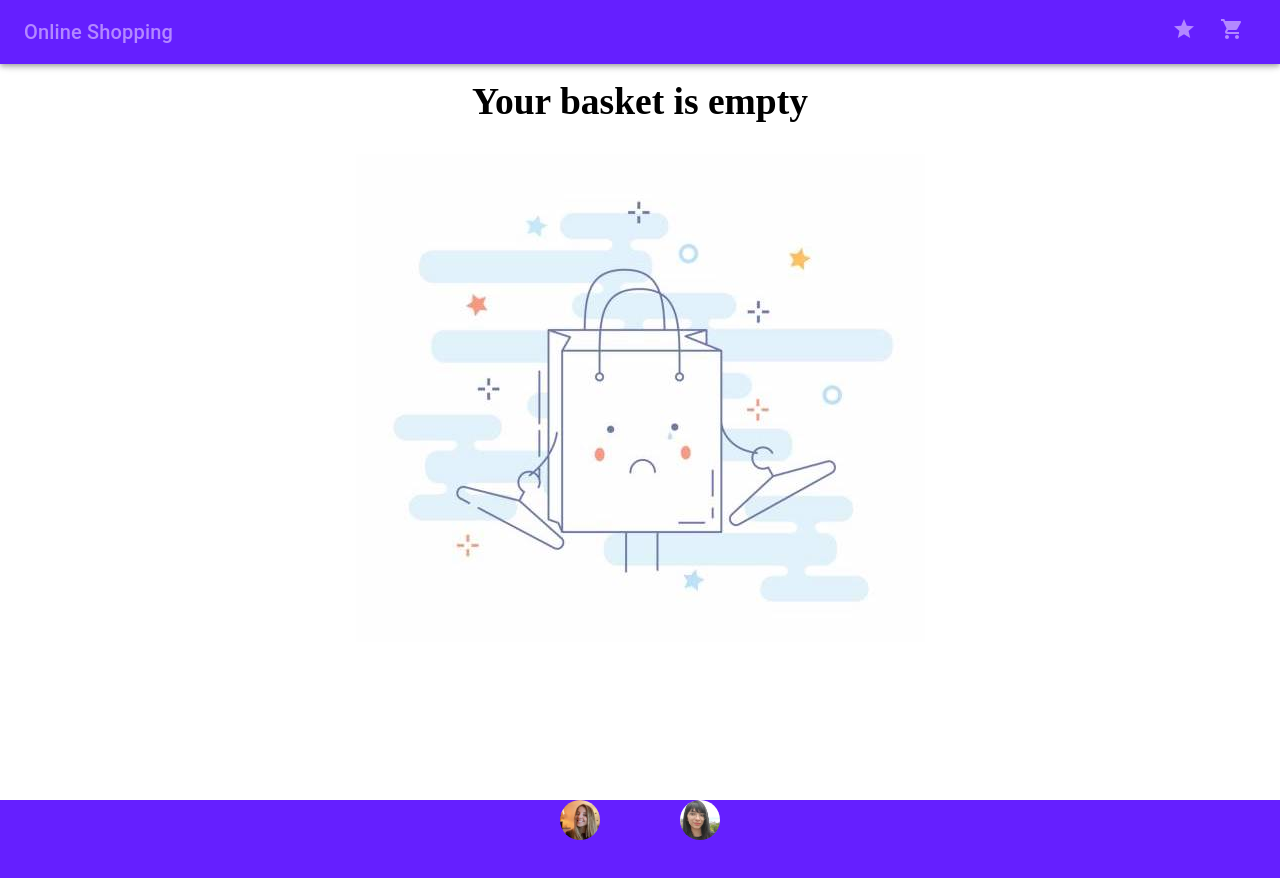
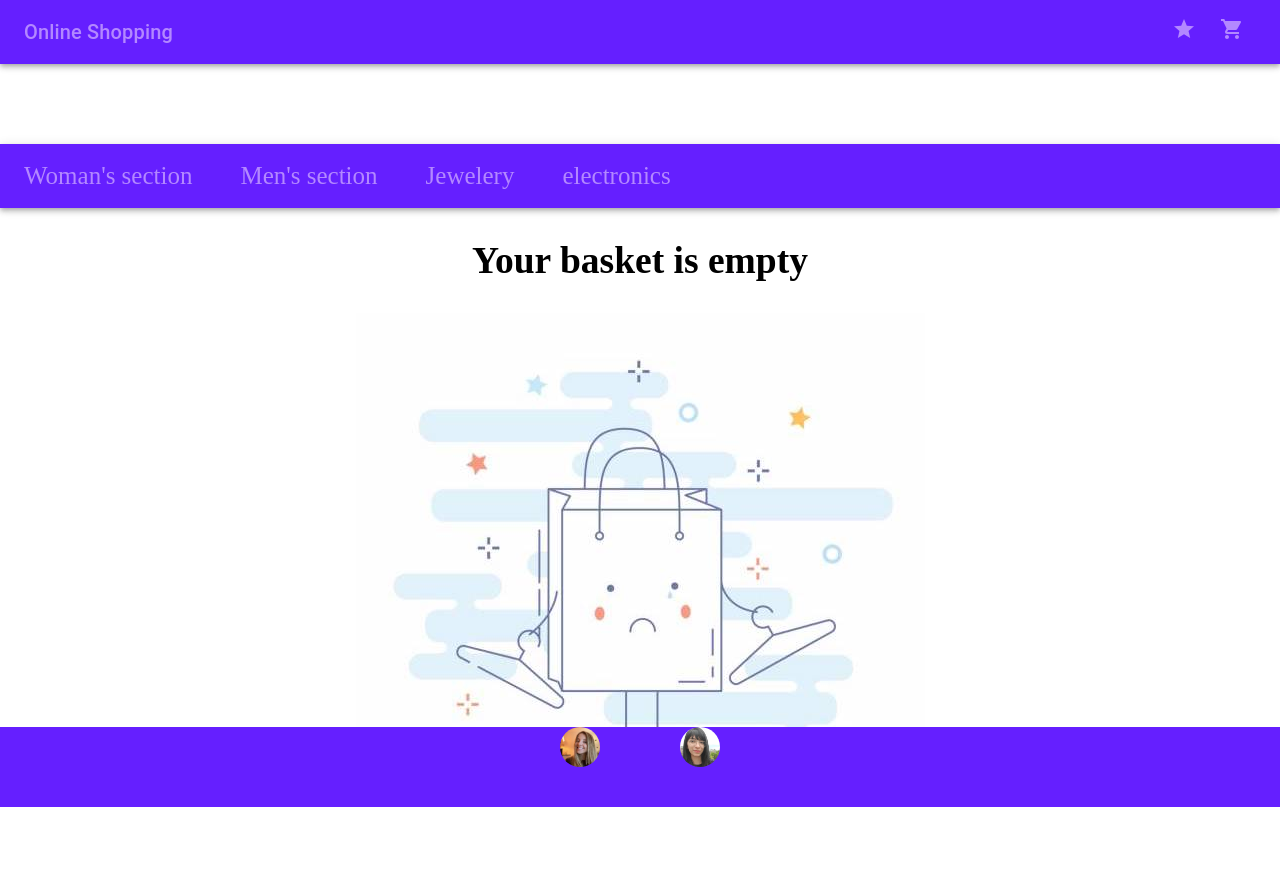
Before and after one commit to TamirisCss/react-online-shopping, a React (Create React App) app: page /cart in a window 1280 px wide. After the commit the page ends 807 px from the top, so only its background shows below. Built offline with nearby package versions, Linux system fonts and the light colour scheme.

Commit message:
add subheader

```diff
--- a/src/Overview.js
+++ b/src/Overview.js
@@ -5,14 +5,18 @@ import Favorites from "./components/Favorites";
 import Cart from "./components/Cart";
 import Navbar from "./components/Navbar";
 import Footer from "./components/Footer";
+import Category from "./components/Category";
+import Categories from "./components/Categories";
 
 export default function Overview() {
   return (
     <>
       <Router>
         <Navbar />
+        <Categories />
         <Routes>
           <Route path="/" element={<Products />}></Route>
+          <Route path="/Category/:type" element={<Category />}></Route>
           <Route
             path="/productDetails/:id"
             element={<ProductDetails />}
--- /dev/null
+++ b/src/components/Categories.jsx
@@ -0,0 +1,56 @@
+import React from "react";
+import AppBar from "@mui/material/AppBar";
+import Toolbar from "@mui/material/Toolbar";
+
+import { Link } from "react-router-dom";
+
+
+const Categories = () => {
+
+
+  return (
+    <AppBar
+      position="static"
+      style={{ background: "#651fff", display: "flex", flexDirection: "row" }}
+    >
+      <Toolbar>
+        <Link
+          style={{ color: "#b388ff" }}
+          className="logo"
+          to="/category/women's%20clothing"
+        >
+          Woman's section
+        </Link>
+      </Toolbar>
+      <Toolbar>
+        <Link
+          style={{ color: "#b388ff" }}
+          className="logo"
+          to="/category/men's%20clothing"
+        >
+          Men's section
+        </Link>
+      </Toolbar>
+      <Toolbar>
+        <Link
+          style={{ color: "#b388ff" }}
+          className="logo"
+          to="/category/jewelery"
+        >
+          Jewelery
+        </Link>
+      </Toolbar>
+      <Toolbar>
+        <Link
+          style={{ color: "#b388ff" }}
+          className="logo"
+          to="/category/electronics"
+        >
+          electronics
+        </Link>
+      </Toolbar>
+    </AppBar>
+  );
+}
+
+export default Categories;
--- /dev/null
+++ b/src/components/Category.jsx
@@ -0,0 +1,57 @@
+import React from "react";
+import { Link, useParams } from "react-router-dom";
+import { useEffect, useState } from "react";
+import Product from "./Product";
+import Box from "@mui/material/Box";
+import Grid from "@mui/material/Grid";
+
+
+const Category = () => {
+  const [category, setCategory] = useState([]);
+  let params = useParams();
+
+  const getCategory = async (name) => {
+    console.log(name);
+    const response = await fetch(
+      `https://fakestoreapi.com/products/category/${name}`
+    );
+    console.log(response);
+    const data = await response.json();
+    setCategory(data);
+  };
+
+  useEffect(() => {
+    getCategory(params.type);
+    console.log(params.type);
+  }, [params.type]);
+
+  return (
+    <>
+      <Box sx={{ flexGrow: 1, minHeight: "100vh" }}>
+        <Grid
+          container
+          spacing={{
+            xs: 3,
+            md: 4,
+          }}
+          columns={{ xs: 4, sm: 8, md: 12 }}
+        >
+          {category.map((item) => (
+            <Grid item xs={2} sm={4} md={4}>
+              <Product
+                key = {item.id}
+                id={item.id}
+                image={item.image}
+                title={item.title}
+                price={item.price}
+                category={item.category}
+              />
+            </Grid>
+          ))}
+        </Grid>
+      </Box>
+    </>
+  );
+};
+
+export default Category
--- a/src/components/Navbar.jsx
+++ b/src/components/Navbar.jsx
@@ -11,7 +11,7 @@ import ShoppingCartIcon from "@mui/icons-material/ShoppingCart";
 import FavoriteContext from "../FavoriteContext";
 import CartContext from "../CartContext";
 import { useContext } from "react";
-import { color } from "@mui/system";
+
 
 const Navbar = () => {
   const { cartItems } = useContext(CartContext);
@@ -19,7 +19,7 @@ const Navbar = () => {
 
   return (
     <div className="nav-bar">
-      <AppBar style={{ background: "#651fff" }} position="fixed">
+      <AppBar style={{ background: "#651fff" }} position="static">
         <Toolbar>
           <Typography
             variant="h6"
--- a/src/components/Products.jsx
+++ b/src/components/Products.jsx
@@ -1,13 +1,13 @@
 import React from "react";
 import { experimentalStyled as styled } from "@mui/material/styles";
 import Box from "@mui/material/Box";
-import Paper from "@mui/material/Paper";
 import Grid from "@mui/material/Grid";
 import axios from "axios";
 import CircularProgress from "@mui/material/CircularProgress";
 import { useState, useEffect } from "react";
 import SearchBar from "../components/SearchBar";
 import Product from "./Product";
+
 
 const Products = () => {
   const [loading, setLoading] = useState(false);
@@ -43,6 +43,7 @@ const Products = () => {
 
   return (
     <>
+
       {hasProducts ? (
         <SearchBar onChange={onSearchChange} />
       ) : (
```
Lines whose indentation alone changed are shown as unchanged.
